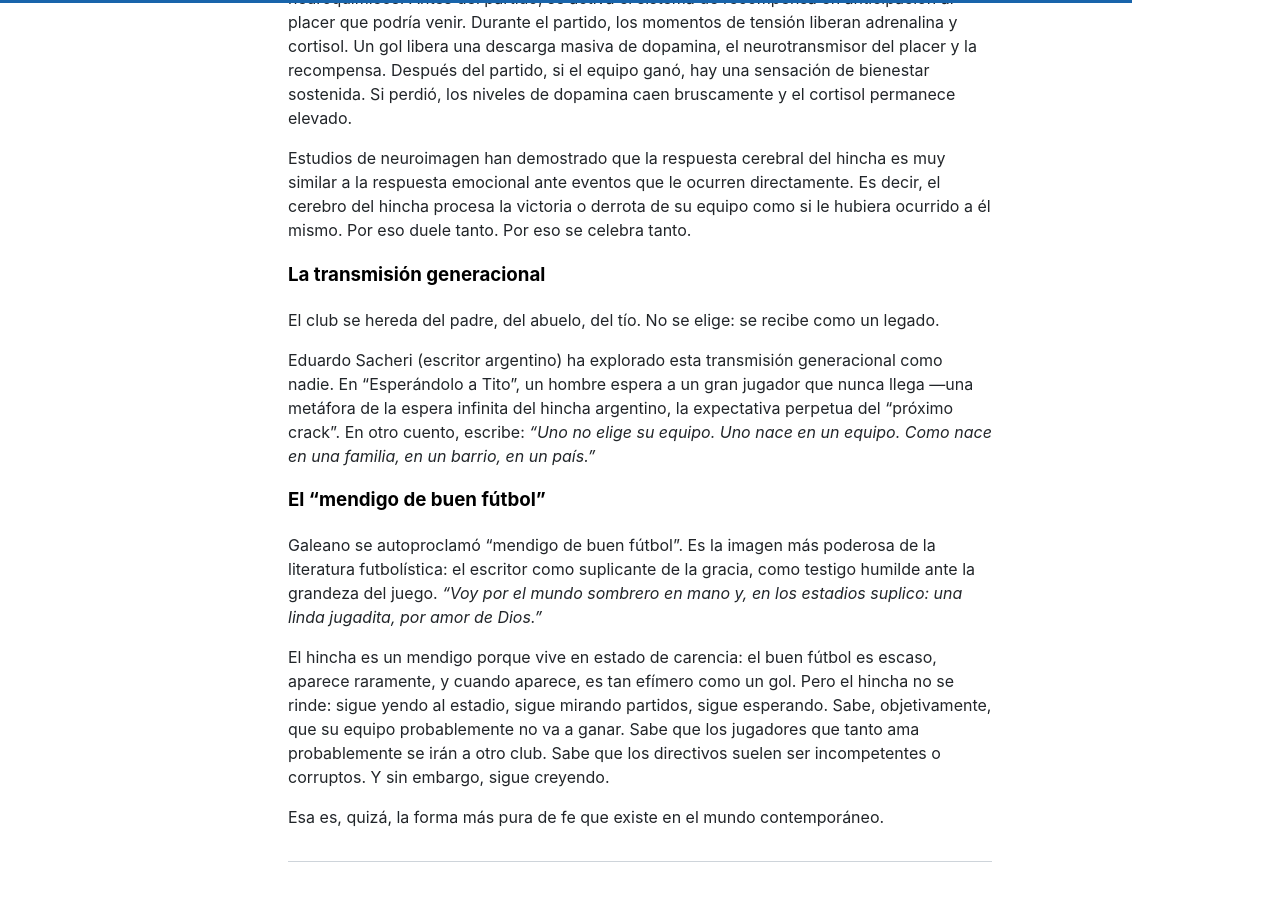
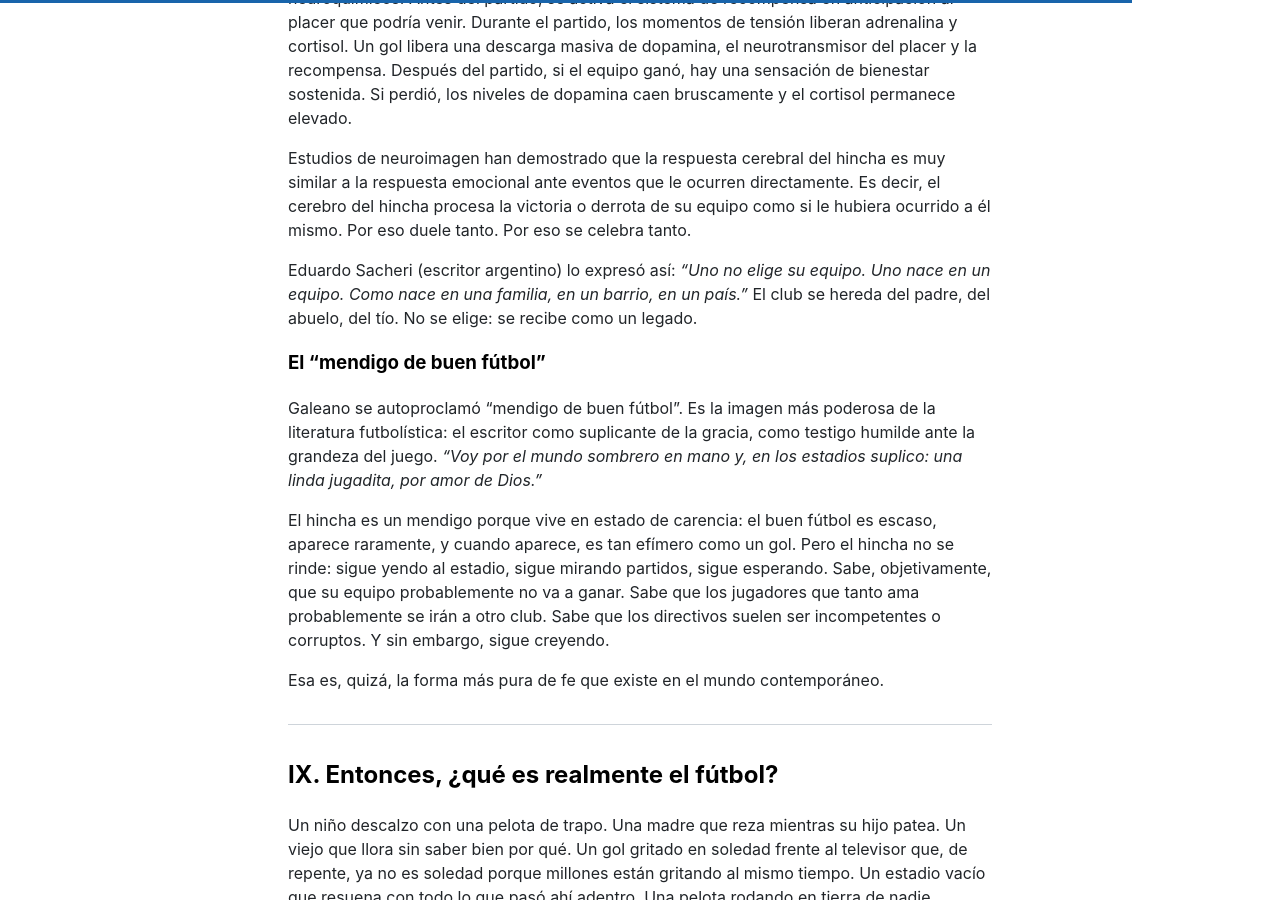
Before and after one commit to miravosqueinteresante/muchotexto.net, a Jekyll site: the page built from _posts/2026-06-10-que-es-realmente-el-futbol.md, in a window 1280 px wide and 900 px high, scrolled down 13936 px. Built offline with Jekyll 4.4.1, drawn with Linux system fonts in a browser that asks for light colours; nearby versions of some CDN libraries; comment, search, counter and statistics services are not loaded.

Commit message:
♻️ Fusiono 'Transmisión generacional' en el flujo del texto (subtítulo sin desarrollo propio)

```diff
--- a/_posts/2026-06-10-que-es-realmente-el-futbol.md
+++ b/_posts/2026-06-10-que-es-realmente-el-futbol.md
@@ -264,11 +264,7 @@ Cuando un hincha ve un partido, su cerebro experimenta una cascada de cambios ne
 
 Estudios de neuroimagen han demostrado que la respuesta cerebral del hincha es muy similar a la respuesta emocional ante eventos que le ocurren directamente. Es decir, el cerebro del hincha procesa la victoria o derrota de su equipo como si le hubiera ocurrido a él mismo. Por eso duele tanto. Por eso se celebra tanto.
 
-### La transmisión generacional
-
-El club se hereda del padre, del abuelo, del tío. No se elige: se recibe como un legado.
-
-Eduardo Sacheri (escritor argentino) ha explorado esta transmisión generacional como nadie. En "Esperándolo a Tito", un hombre espera a un gran jugador que nunca llega —una metáfora de la espera infinita del hincha argentino, la expectativa perpetua del "próximo crack". En otro cuento, escribe: *"Uno no elige su equipo. Uno nace en un equipo. Como nace en una familia, en un barrio, en un país."*
+Eduardo Sacheri (escritor argentino) lo expresó así: *"Uno no elige su equipo. Uno nace en un equipo. Como nace en una familia, en un barrio, en un país."* El club se hereda del padre, del abuelo, del tío. No se elige: se recibe como un legado.
 
 ### El "mendigo de buen fútbol"
 
```
